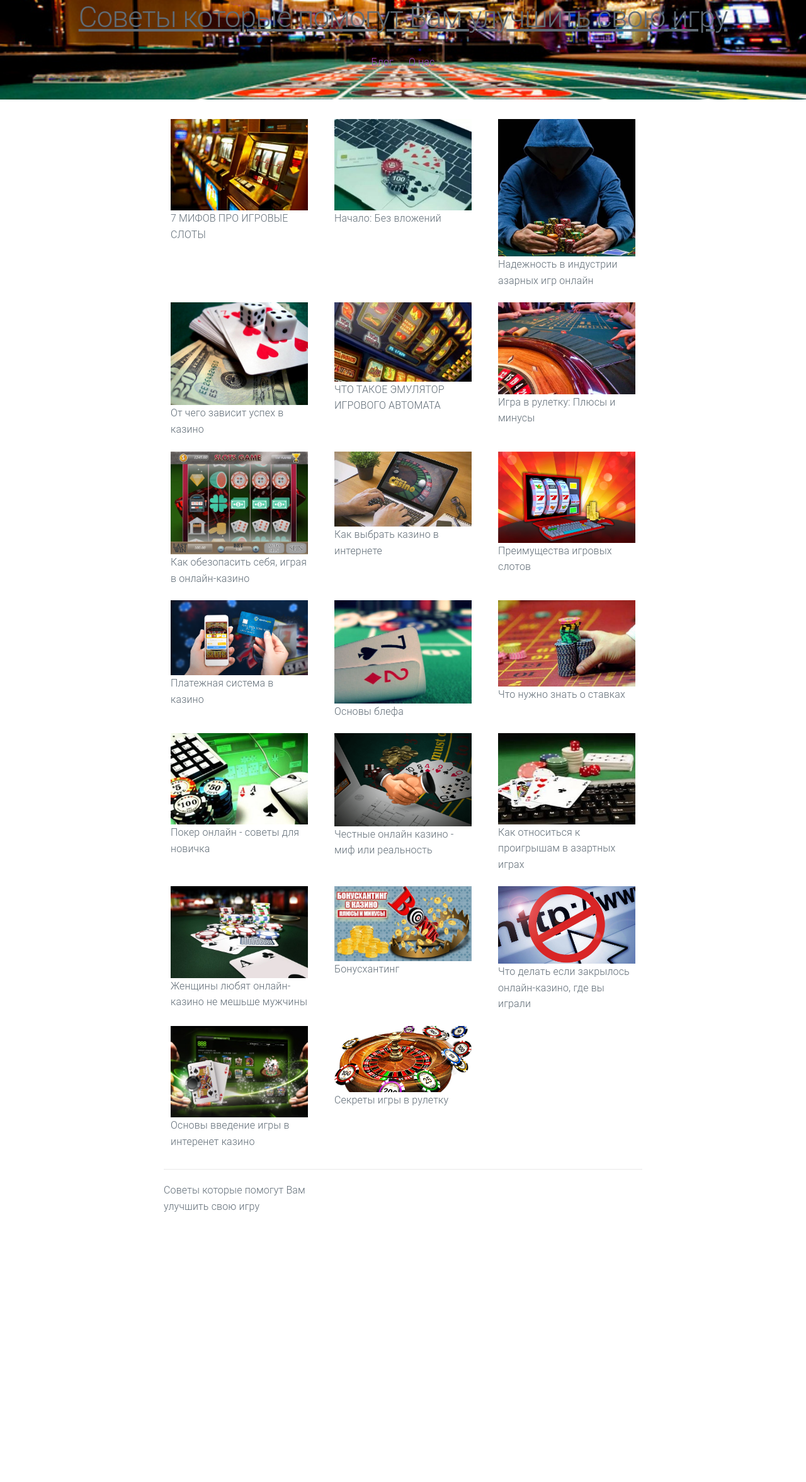
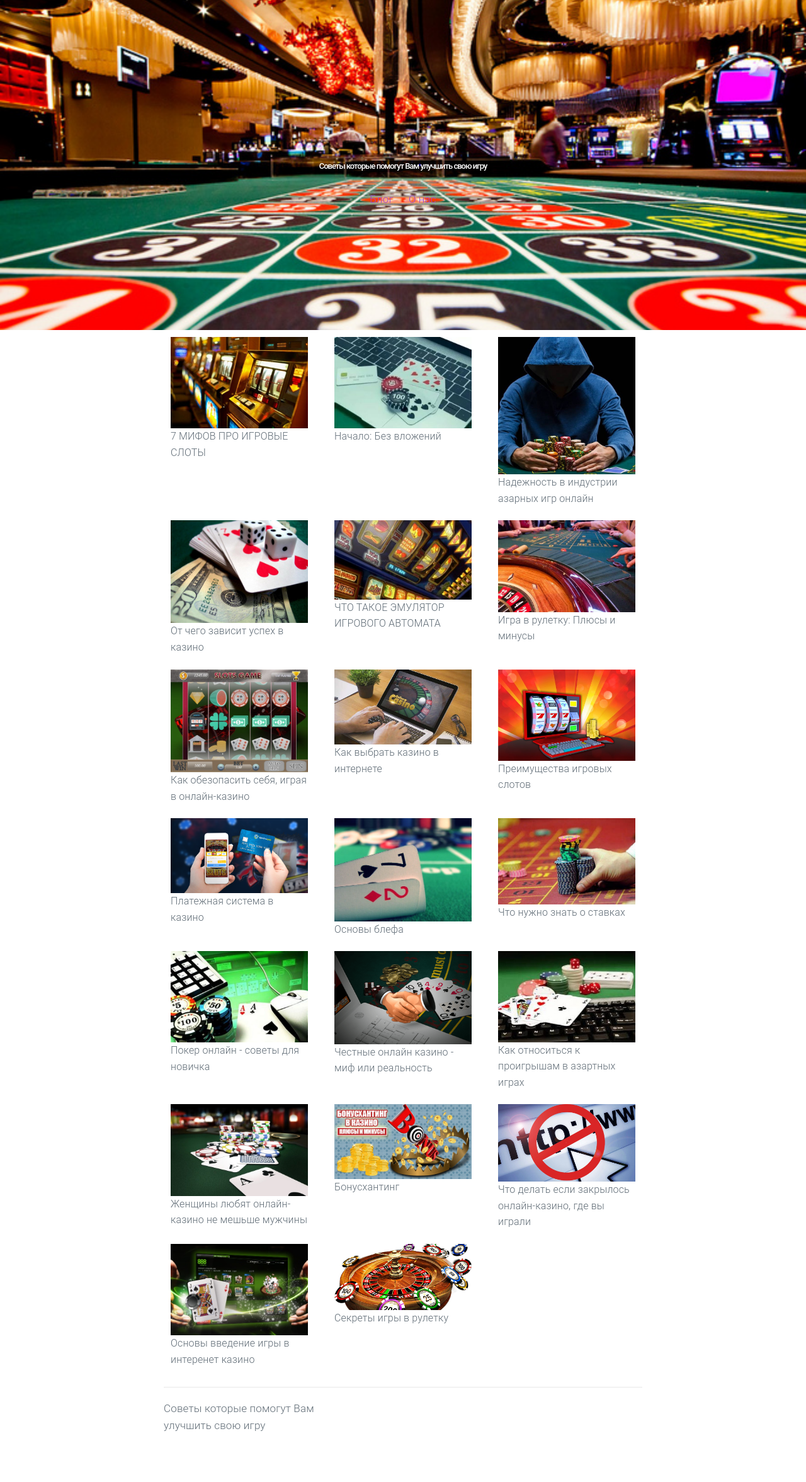
Before and after one commit to alisaklumakova/alisaklumakova.github.io, a Jekyll site: the page built from index.html, in a window 1280 px wide. Shown: the whole page at 63% size. Built offline with Jekyll 4.4.1, drawn with Linux system fonts in a browser that asks for light colours; nearby versions of some CDN libraries; before the commit the page ends 1993 px from its top, so only the background shows below that.

Commit message:
Update header.html

```diff
--- a/_includes/header.html
+++ b/_includes/header.html
@@ -17,5 +17,24 @@
 		background-size: cover;
 		background-attachment: fixed;
 		background-position: center center;
+		padding-top: 10%;
+		padding-bottom: 10%;
+	}
+	h1 {
+		font-weight: 500;
+		font-size: 1.3rem;
+		padding-top: 10%;
+		color: #FFF;
+	}
+	a {
+	text-decoration: none;
+	}
+	a:hover {
+	text-decoration: none;
+	color:;
+	}
+	li {
+	display: flex;
+	font-size: 17px;
 	}
 </style>
```
